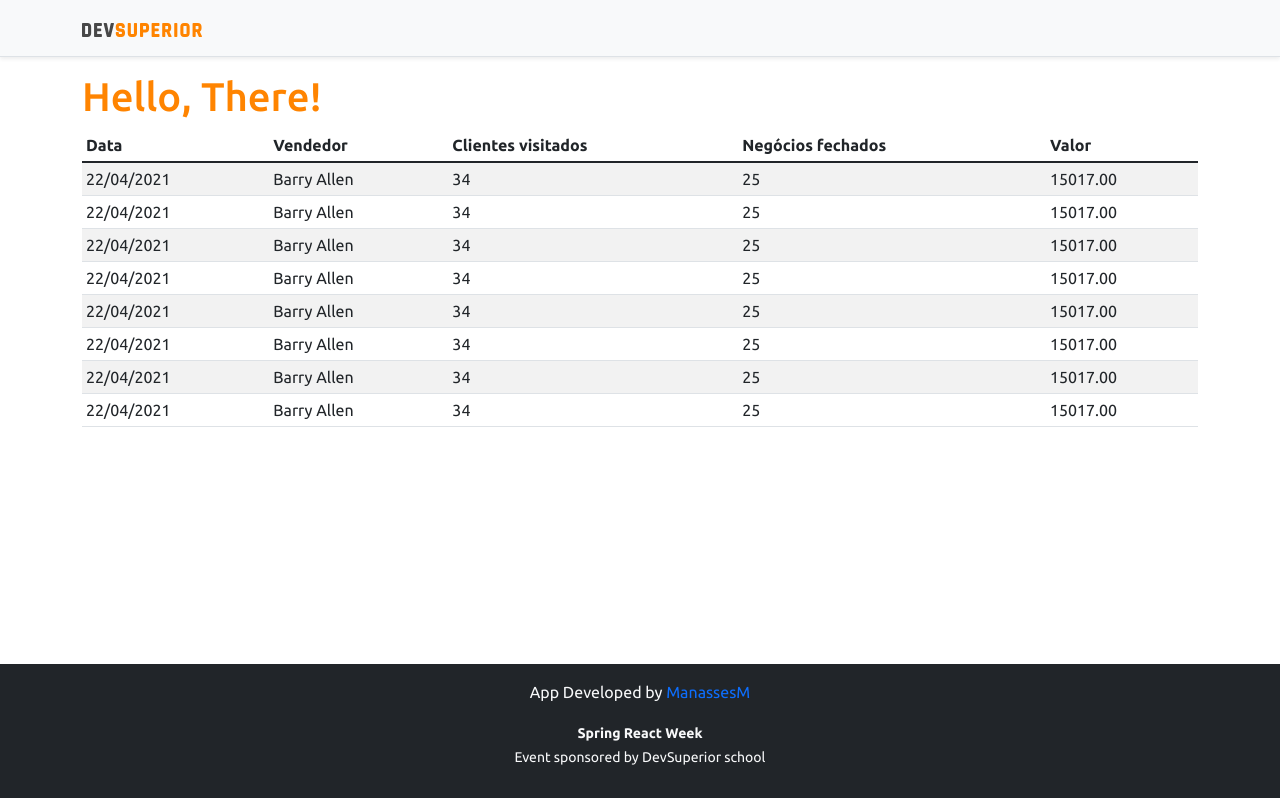
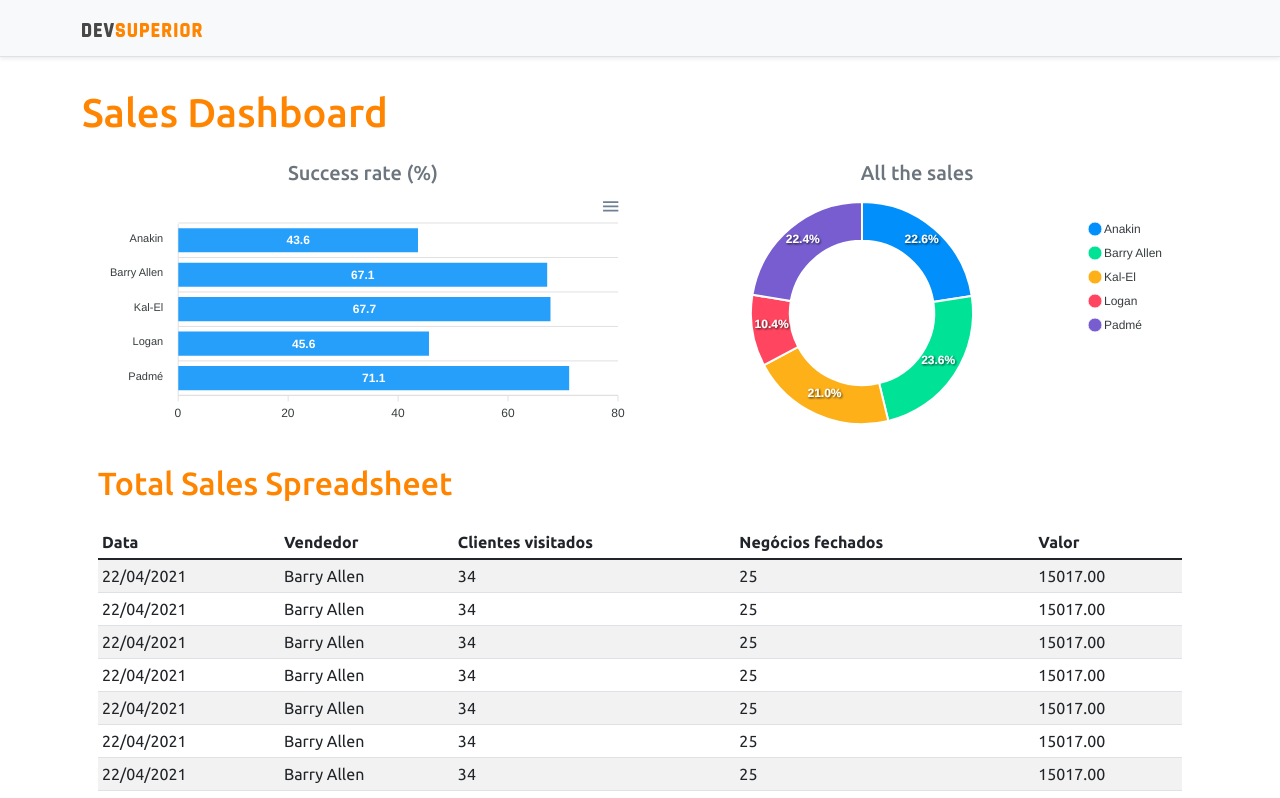
Before and after one commit to ManassesM/project-sds5, a React (Create React App) app in the folder frontend/: page / in a window 1280 px wide. Shown: the top 798 px of the page. Built offline with nearby package versions, Linux system fonts and the light colour scheme.

Commit message:
Static charts

```diff
--- a/frontend/package.json
+++ b/frontend/package.json
@@ -12,10 +12,12 @@
     "@types/node": "^12.0.0",
     "@types/react": "^17.0.0",
     "@types/react-dom": "^17.0.0",
+    "apexcharts": "^3.29.0",
     "bootstrap": "^5.1.3",
     "jquery": "1.9.1",
     "popper.js": "^1.16.1",
     "react": "^17.0.2",
+    "react-apexcharts": "^1.3.9",
     "react-dom": "^17.0.2",
     "react-scripts": "4.0.3",
     "typescript": "^4.1.2",
--- a/frontend/src/App.tsx
+++ b/frontend/src/App.tsx
@@ -1,4 +1,6 @@
+import BarChart from 'components/BarChart'
 import DataTable from 'components/DataTable'
+import DonutChart from 'components/DonutChart'
 import Footer from 'components/Footer'
 import NavBar from 'components/NavBar'
 
@@ -7,12 +9,29 @@
 		<>
 			<NavBar />
 			<div className='container'>
-				<div className='text-primary'>
-          <h1>Hello, There!</h1>
+				<h1 className='text-primary py-3'>Sales Dashboard</h1>
+
+				<div className='row px-3'>
+					<div className='col-sm-6'>
+						<h5 className='text-center text-secondary'>Success rate (%)</h5>
+						<BarChart />
+					</div>
+
+					<div className='col-sm-6'>
+						<h5 className='text-center text-secondary'>All the sales</h5>
+						<DonutChart />
+					</div>
+
+          <div className="py-3">
+            <h2 className="text-primary">
+              Total Sales Spreadsheet
+            </h2>
+          </div>
+
 					<DataTable />
 				</div>
 			</div>
-      <Footer />
+			<Footer />
 		</>
 	)
 }
--- /dev/null
+++ b/frontend/src/components/BarChart/index.tsx
@@ -0,0 +1,34 @@
+import Chart from 'react-apexcharts'
+
+const BarChart = () => {
+	const mockData = {
+		labels: {
+			categories: ['Anakin', 'Barry Allen', 'Kal-El', 'Logan', 'Padmé'],
+		},
+		series: [
+			{
+				name: '% Success',
+				data: [43.6, 67.1, 67.7, 45.6, 71.1],
+			},
+		],
+	}
+
+	const options = {
+		plotOptions: {
+			bar: {
+				horizontal: true,
+			},
+		},
+	}
+
+	return (
+		<Chart
+			options={{ ...options, xaxis: mockData.labels }}
+			series={mockData.series}
+			type='bar'
+			height='240'
+		/>
+	)
+}
+
+export default BarChart
--- /dev/null
+++ b/frontend/src/components/DonutChart/index.tsx
@@ -0,0 +1,25 @@
+import Chart from 'react-apexcharts'
+
+const DonutChart = () => {
+	const mockData = {
+		series: [477138, 499928, 444867, 220426, 473088],
+		labels: ['Anakin', 'Barry Allen', 'Kal-El', 'Logan', 'Padmé'],
+	}
+
+	const options = {
+		legend: {
+			show: true,
+		},
+	}
+
+	return (
+		<Chart
+			options={{ ...options, labels: mockData.labels }}
+			series={mockData.series}
+			type='donut'
+			height='240'
+		/>
+	)
+}
+
+export default DonutChart
```
Also changed, not shown: 1 other file (tests, documents, lock files or other folders).
